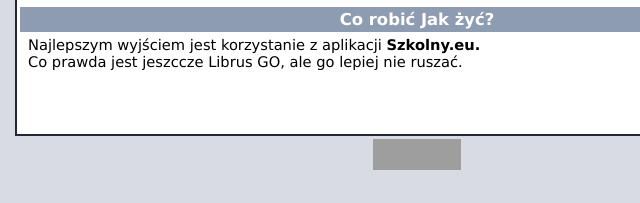
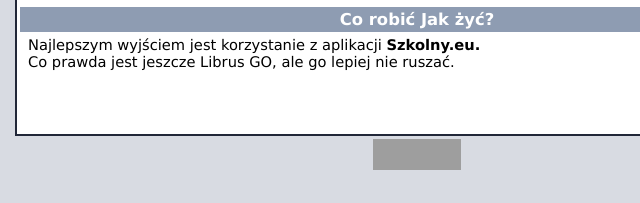
Before and after one commit to rotkiW285/czylibrusapojebalo, a plain HTML site: page index.html in a window 1280 px wide. Shown: the part 176-379 px from the top of the page, 223-863 px from the left. Drawn offline with Linux system fonts and the light colour scheme; grey boxes are pictures that could not be loaded.

Commit message:
Update index.html

```diff
--- a/index.html
+++ b/index.html
@@ -235,7 +235,7 @@
         <div class="content_section_text">
           <p>
                 Najlepszym wyjściem jest korzystanie z aplikacji <b>Szkolny.eu.</b><br>
-				Co prawda jest jeszccze Librus GO, ale go lepiej nie ruszać.
+				Co prawda jest jeszcze Librus GO, ale go lepiej nie ruszać.
 
           </p>
           <p>
```
